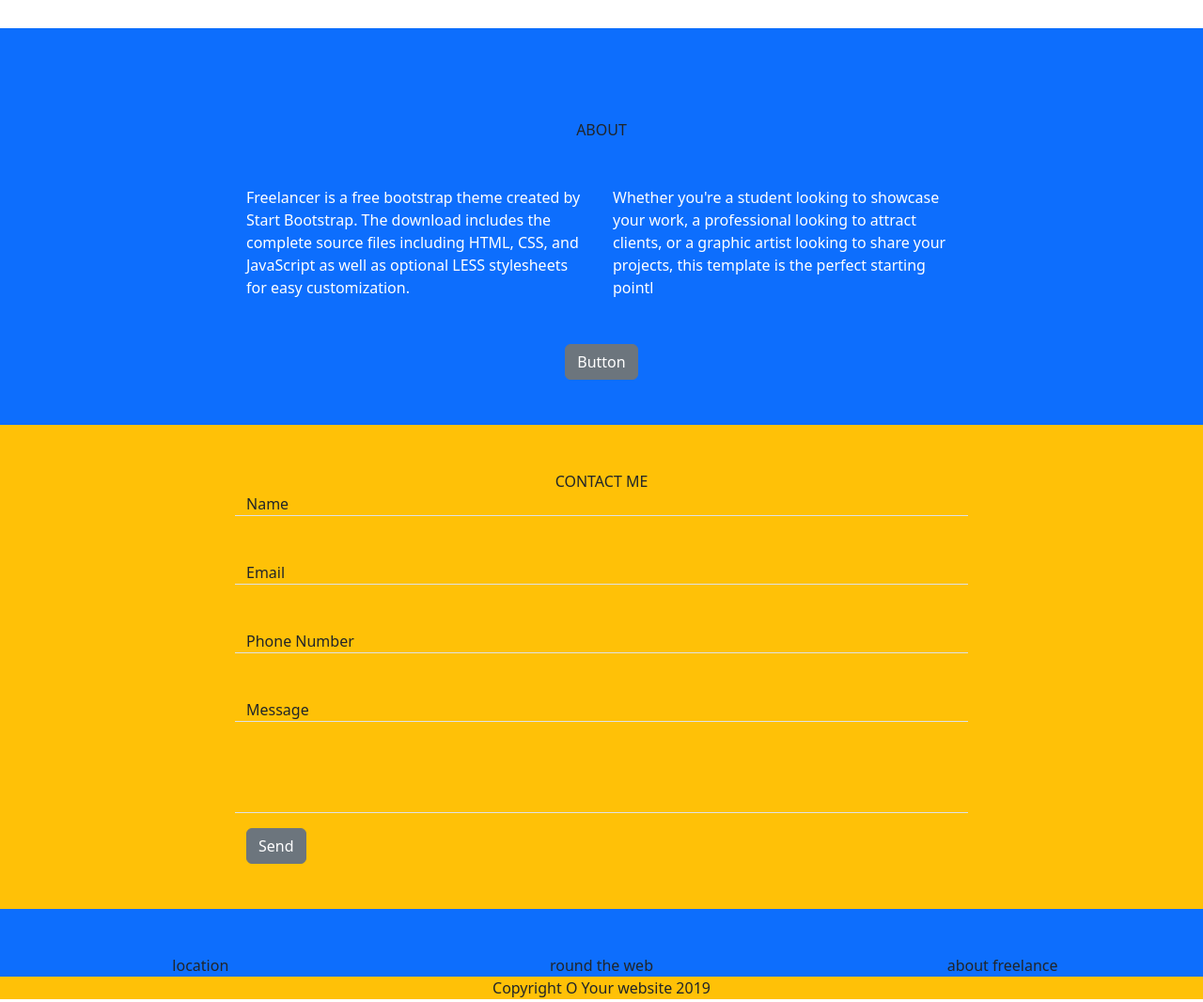
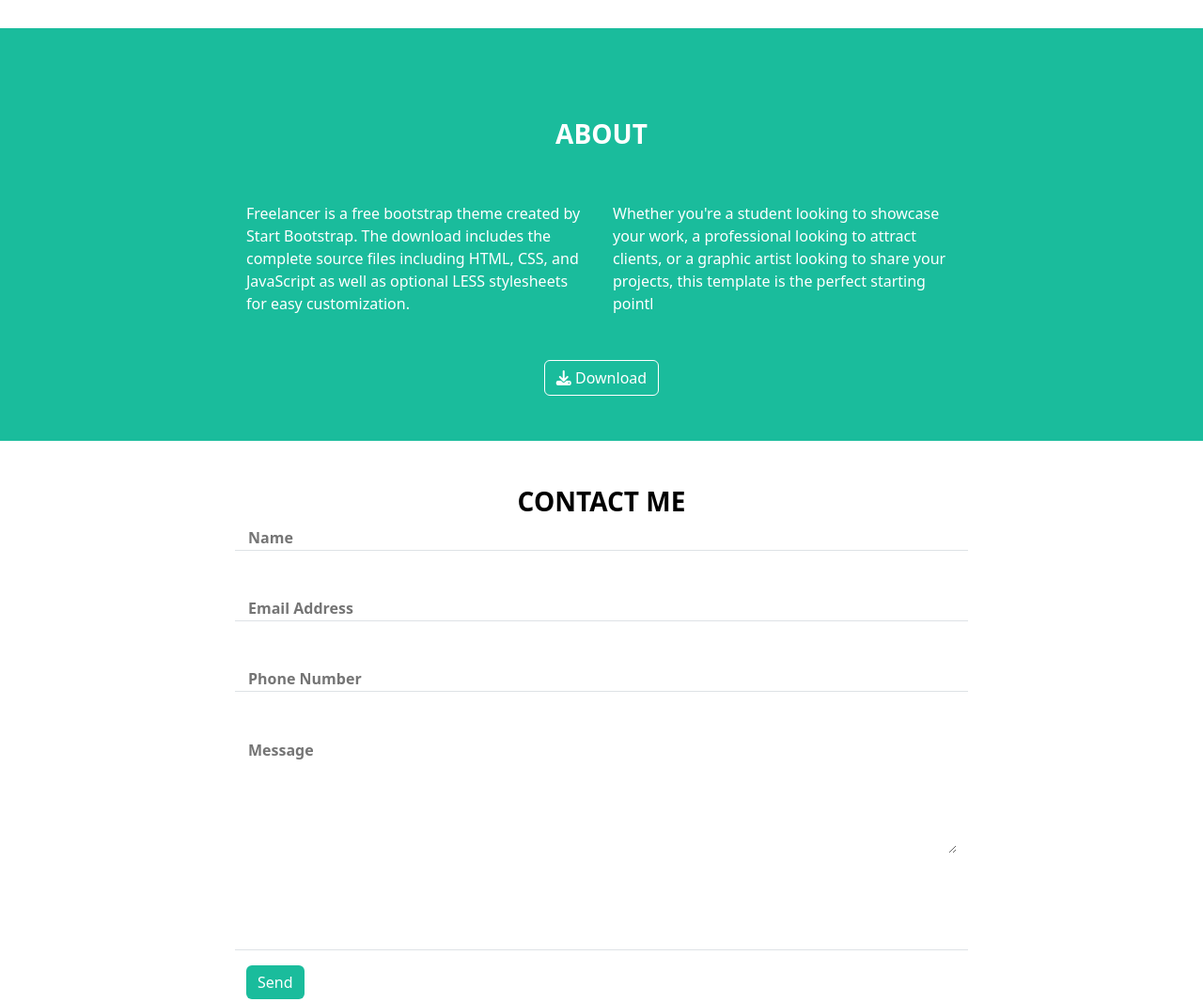
Before and after one commit to mikaeltreppo/-html-css-bootstrap-freelancer, a plain HTML site: page index.html in a window 1280 px wide. Shown: the part 1260-2326 px from the top of the page at 94% size. Drawn offline with nearby package versions, Linux system fonts and the light colour scheme.

Commit message:
Contact me inserito

```diff
--- a/css/style.css
+++ b/css/style.css
@@ -18,6 +18,10 @@ header {
     width: 180px;
 }
 
+.ms_about {
+    background-color: rgb(26, 188, 156)
+}
+
 .ms_star {
     position: absolute;
     top: -8px;
@@ -28,7 +32,12 @@ header {
     color: white;
 }
 
-.ms_jumbotron{
+.ms_button-send {
+    background-color: rgb(26, 188, 156);
+    ;
+}
+
+.ms_jumbotron {
     background-color: rgb(26, 188, 156);
 }
 
--- a/index.html
+++ b/index.html
@@ -89,9 +89,11 @@
             </div>
         </div>
         <!--Parte about us-->
-        <div class="container-fluid  bg-primary">
-            <div id="about" class="row ms_about  ms_mxw ms_mauto pt-5">
-                <div class="col-8 offset-2 col-sm-4 offset-sm-4 col-lg-2 offset-lg-5 mt-5 text-center"> ABOUT </div>
+        <div class="container-fluid ms_about">
+            <div id="about" class="row   ms_mxw ms_mauto pt-5">
+                <div class="col-8 offset-2 col-sm-4 offset-sm-4 col-lg-2 offset-lg-5 mt-5 text-center">
+                    <h3 class="fw-semibold text-white">ABOUT </h3>
+                </div>
                 <div class="col-8 offset-2 col-sm-4 offset-sm-2 mt-5 text-white"> Freelancer is a free bootstrap
                     theme created by Start Bootstrap.
                     The download includes the
@@ -106,21 +108,28 @@
                     graphic artist looking to share your
                     projects, this template is the perfect
                     starting pointl </div>
-                <div class="col-8 offset-2 mt-5 mb-5 text-center "> <button class="btn btn-secondary"
-                        type="submit">Button</button></div>
+                <div class="col-8 offset-2 mt-5 mb-5 text-center "> <button
+                        class="btn btn-secondary bg-transparent border-white" type="submit"><i
+                            class="fa-solid fa-download"></i> Download</button></div>
             </div>
         </div>
         <!--Parte contact-->
         <footer>
-            <div class="container-fluid  bg-warning ">
+            <div class="container-fluid  bg-white">
                 <div id="contact" class="row ms_contact  ms_mxw ms_mauto">
-                    <div class="col-8 offset-2 mt-5 text-center"> CONTACT ME </div>
-                    <div class="col-8 offset-2  border-bottom">Name</div>
-                    <div class="col-8 offset-2  mt-5 border-bottom">Email</div>
-                    <div class="col-8 offset-2 mt-5 border-bottom">Phone Number</div>
-                    <div class="col-8 offset-2  mt-5 mb-5 border-bottom">Message</div>
-                    <div class="col-8 offset-2 mt-5 mb-5 pt-3 border-top "> <button class="btn btn-secondary "
-                            type="submit">Send</button></div>
+                    <div class="col-8 offset-2 mt-5 text-center">
+                        <h3 class="fw-semibold text-black">CONTACT ME</h3>
+                    </div>
+                    <div class="col-8 offset-2  border-bottom"><input class="border-0 fw-semibold w-100" type="text"
+                            placeholder="Name"></div>
+                    <div class="col-8 offset-2  mt-5 border-bottom"><input class="border-0 fw-semibold w-100"
+                            type="email" placeholder="Email Address"></div>
+                    <div class="col-8 offset-2 mt-5 border-bottom"><input class="border-0 fw-semibold w-100" type="tel"
+                            placeholder="Phone Number"></div>
+                    <div class="col-8 offset-2  mt-5 mb-5 "><textarea class="border-0 fw-semibold w-100" name="Message"
+                            id="" cols="" rows="5" placeholder="Message"></textarea></div>
+                    <div class="col-8 offset-2 mt-5 mb-5 pt-3 border-top "> <button
+                            class="btn btn-secondary ms_button-send border-0" type="submit ">Send</button></div>
                 </div>
 
                 <div class="row text-center bg-primary ">
```
